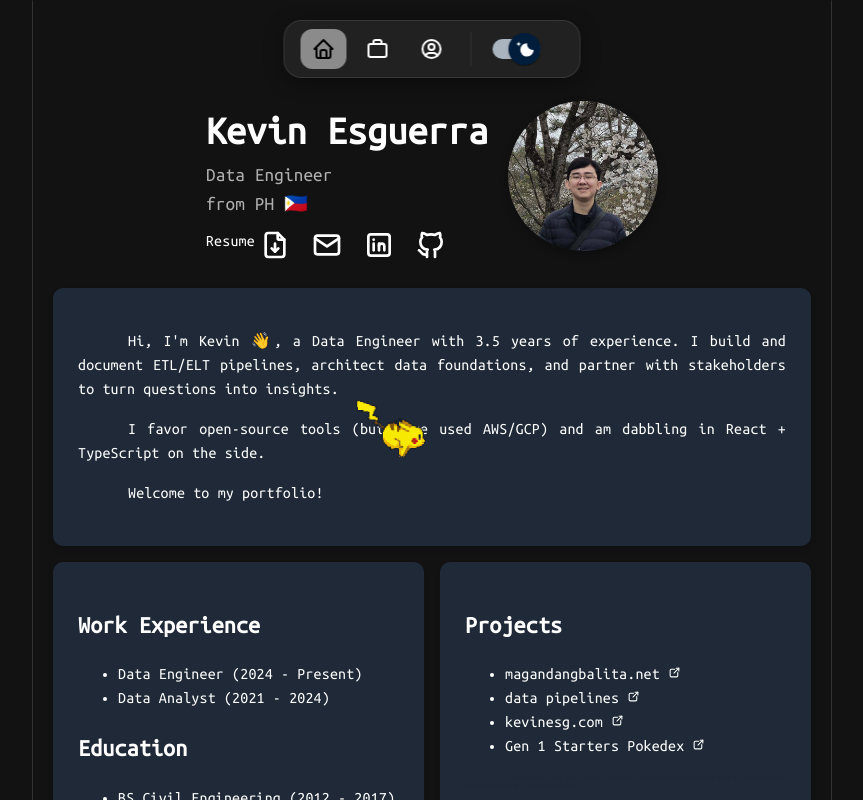
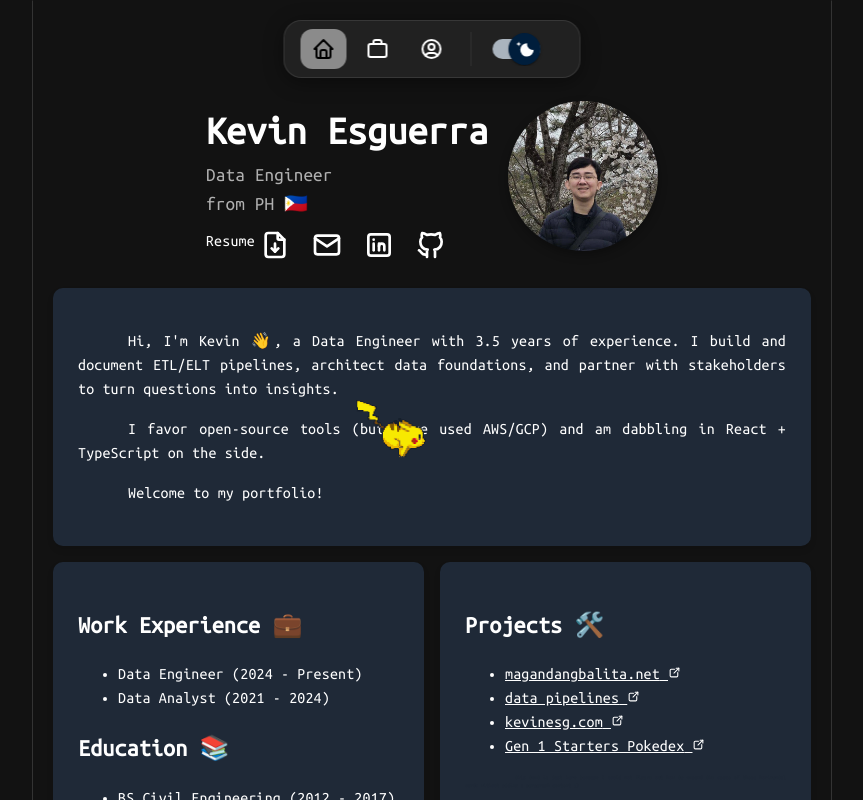
Before and after one commit to kevinesg/portfolio, a React (Vite) app: page / in a window 1280 px wide. Shown: the top 800 px of the page, without its empty margins (208-1071 px from the left). Built offline with nearby package versions, Linux system fonts and the light colour scheme.

Commit message:
added emojis

```diff
--- a/src/pages/About.tsx
+++ b/src/pages/About.tsx
@@ -37,20 +37,20 @@ const About = () => {
     <>
       <div className="about-container">
         <div className="hobbies">
-          <h2>Travel</h2>
+          <h2>Travel ✈️</h2>
           <ImageCardCollection cards={travelCards} />
         </div>
         <div className="hobbies">
-          <h2>Hiking</h2>
+          <h2>Hiking 🥾</h2>
           <ImageCardCollection cards={hikingCards} />
         </div>
         <div className="hobbies">
-          <h2>Running</h2>
+          <h2>Running 🏃🏻‍➡️</h2>
           <ImageCardCollection cards={runningCards} />
         </div>
 
         <div className="pc-setup">
-          <h2>PC setup</h2>
+          <h2>PC setup 🖧</h2>
           <div>
             <img
               src="/assets/photos/pc/setup_diagram.webp"
@@ -83,7 +83,7 @@ const About = () => {
             </div>
           </div>
           {/* PC Specs */}
-          <h3>{specs.pc.title}</h3>
+          <h3>{specs.pc.title} 🖳</h3>
           <img src="/assets/photos/pc/pc.webp" alt="PC" />
           <TableContainer component={Paper}>
             <Table>
@@ -108,7 +108,7 @@ const About = () => {
           </a>
 
           {/* Home Server */}
-          <h3>{specs.homeServer.title}</h3>
+          <h3>{specs.homeServer.title} 🗄️</h3>
           <TableContainer component={Paper}>
             <Table>
               <TableHead>
@@ -129,7 +129,7 @@ const About = () => {
           </TableContainer>
 
           {/* Storage */}
-          <h3>{specs.storage.title}</h3>
+          <h3>{specs.storage.title} 📦</h3>
           <TableContainer component={Paper}>
             <Table>
               <TableHead>
@@ -152,7 +152,7 @@ const About = () => {
           </TableContainer>
 
           {/* Laptop */}
-          <h3>{specs.laptop.title}</h3>
+          <h3>{specs.laptop.title} 💻</h3>
           <TableContainer component={Paper}>
             <Table>
               <TableHead>
@@ -173,7 +173,7 @@ const About = () => {
           </TableContainer>
         </div>
         <div className="games">
-          <h2>games</h2>
+          <h2>games 🎮</h2>
           <div className="card">
             <ul>
               <li>Dota 2</li>
--- a/src/pages/Experience.tsx
+++ b/src/pages/Experience.tsx
@@ -7,7 +7,7 @@ const Experience = () => {
   return (
     <>
       <div className="exp-container">
-        <h2>Work Experience</h2>
+        <h2>Work Experience 💼</h2>
         {[...work_exp]
           .sort((a, b) => b.id - a.id)
           .map((exp) => (
@@ -61,7 +61,7 @@ const Experience = () => {
           ))}
       </div>
       <div className="educ-container">
-        <h2>Education</h2>
+        <h2>Education 📚</h2>
         <div className="card work">
           <a
             href={"https://uplb.edu.ph/"}
@@ -84,7 +84,7 @@ const Experience = () => {
         </div>
       </div>
       <div className="projects">
-        <h2>Projects</h2>
+        <h2>Projects 🛠️</h2>
         <div className="projects-container">
           {[...projects]
             .sort((a) => a.id)
--- a/src/pages/Home.tsx
+++ b/src/pages/Home.tsx
@@ -109,22 +109,22 @@ const Home = () => {
       </div>
       <div className="summaries-container">
         <div className="card summary">
-          <h2>Work Experience</h2>
+          <h2>Work Experience 💼</h2>
           <ul>
             <li>Data Engineer (2024 - Present)</li>
             <li>Data Analyst (2021 - 2024)</li>
           </ul>
-          <h2>Education</h2>
+          <h2>Education 📚</h2>
           <ul>
             <li>BS Civil Engineering (2012 - 2017)</li>
           </ul>
         </div>
         <div className="card summary">
-          <h2>Projects</h2>
+          <h2>Projects 🛠️</h2>
           <ul>
             {[...projects].map((proj) => (
               <li key={proj.id}>
-                <a href={proj.link} target="_blank" rel="noreferrer">
+                <a href={proj.url} target="_blank" rel="noreferrer">
                   {proj.name} {""}
                   <svg
                     xmlns="http://www.w3.org/2000/svg"
@@ -153,7 +153,7 @@ const Home = () => {
         </div>
       </div>
       <div className="tech-stack">
-        <h2>Tech Stack</h2>
+        <h2>Tech Stack ⚙️</h2>
         <ul className="tech-stack-list">
           {techstack.work.map((tech) => (
             <li key={tech.name} className="tech-item card">
```
